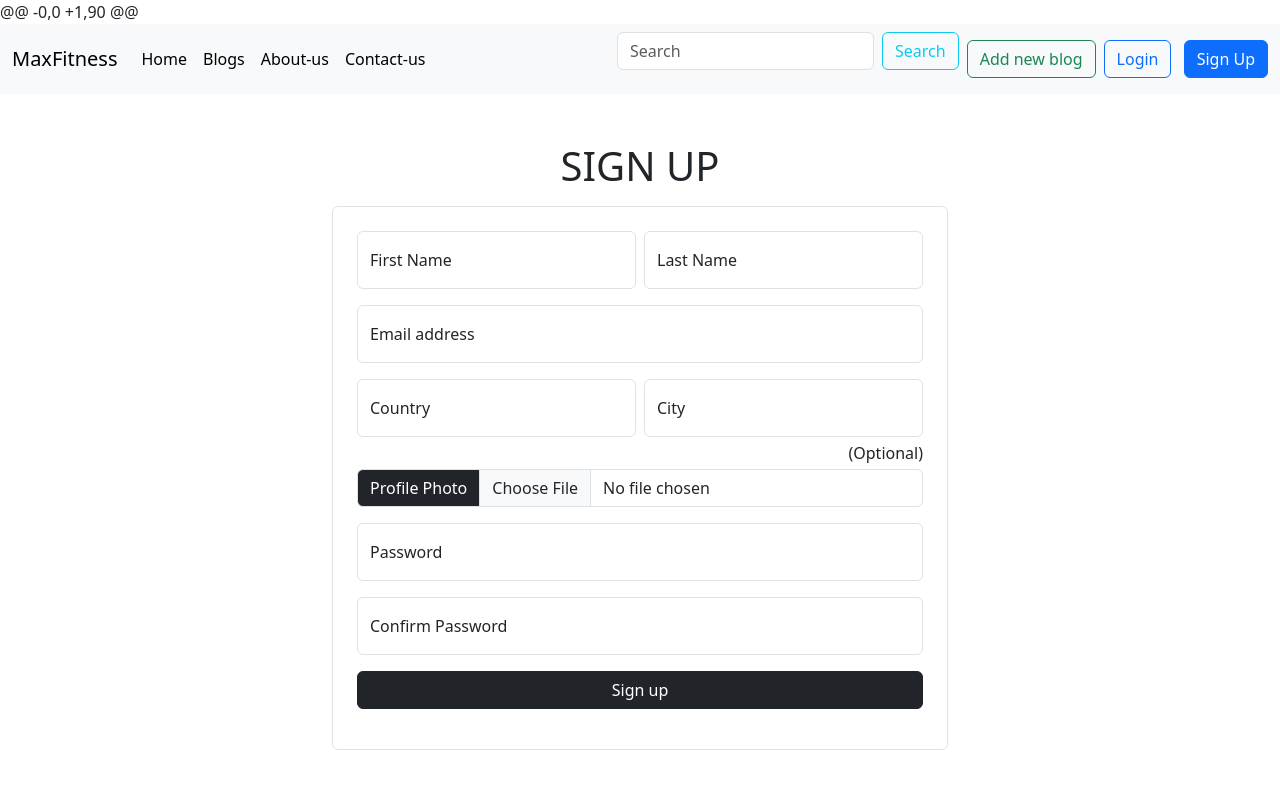
After one commit to Piyush2k3sharma/Django-Maxfitness-, a Django app: page /blog/signup/ in a window 1280 px wide. The commit adds this page. Run offline with Django 5.2, Linux system fonts and the light colour scheme.

Commit message:
Login and signup added :

```diff
--- /dev/null
+++ b/MaxFitness/Blog/templates/Blog/signup.html
@@ -0,0 +1,91 @@
+@@ -0,0 +1,90 @@
+<!doctype html>
+<html lang="en">
+  <head>
+    <meta charset="utf-8">
+    <meta name="viewport" content="width=device-width, initial-scale=1">
+    <title>Signup</title>
+    <link href="https://cdn.jsdelivr.net/npm/bootstrap@5.3.3/dist/css/bootstrap.min.css" rel="stylesheet" integrity="sha384-QWTKZyjpPEjISv5WaRU9OFeRpok6YctnYmDr5pNlyT2bRjXh0JMhjY6hW+ALEwIH" crossorigin="anonymous">
+
+  </head>
+  <body>
+    <nav>
+      {% include 'navbar.html' %}
+    </nav>
+    <main>
+        <h1 class="text-center text-dark mt-5 m-3">SIGN UP</h1>
+        <div class="container w-50">
+            {% if success %}
+                <div class="alert alert-success alert-dismissible fade show" role="alert">
+                    <strong>Success : </strong> {{success}}
+                    <button type="button" class="btn-close" data-bs-dismiss="alert" aria-label="Close"></button>
+                </div>
+            {% endif %}
+            {% if error %}
+                <div class="alert alert-danger alert-dismissible fade show" role="alert">
+                    <strong>Error : </strong> {{error}}
+                    <button type="button" class="btn-close" data-bs-dismiss="alert" aria-label="Close"></button>
+                </div>
+            {% endif %}
+            <form class="rounded p-4 mb-5 border w-80" action="" method="post">
+                <div class="form-floating mb-3">
+                    <div class="row g-2">
+                        <div class="col-md">
+                            <div class="form-floating">
+                                <input type="text" name="first_name" class="form-control" id="floatingInputGrid" placeholder="First Name">
+                                <label for="floatingInputGrid">First Name</label>
+                            </div>
+                        </div>
+                        <div class="col-md">
+                            <div class="form-floating">
+                                <input type="text" name="last_name" class="form-control" id="floatingInputGrid" placeholder="Last Name">
+                                <label for="floatingInputGrid">Last Name</label>
+                            </div>
+                        </div>
+                    </div>
+                </div>
+                <div class="form-floating mb-3">
+                    <input type="email" name="email" class="form-control" id="floatingInput" placeholder="name@example.com">
+                    <label for="floatingInput">Email address</label>
+                </div>
+                <div class="form-floating ">
+                    <div class="row g-2">
+                        <div class="col-md">
+                            <div class="form-floating">
+                                <input type="text" name="country" class="form-control" id="floatingInputGrid" placeholder="First Name">
+                                <label for="floatingInputGrid">Country</label>
+                            </div>
+                        </div>
+                        <div class="col-md">
+                            <div class="form-floating">
+                                <input type="text" name="city" class="form-control" id="floatingInputGrid" placeholder="Last Name">
+                                <label for="floatingInputGrid">City</label>
+                            </div>
+                        </div>
+                    </div>
+                </div>
+                <label for="floatingInputGrid" class="mt-1 mb-1 text-end w-100">(Optional)</label>
+                <div class="form-floating mb-3">
+                    <div class="input-group mb-3">
+                        <label class="input-group-text bg-dark text-white" for="inputGroupFile01">Profile Photo</label>
+                        <input name="profile_photo" type="file" class="form-control" id="inputGroupFile01">
+                    </div>
+                </div>
+                <div class="form-floating mb-3">
+                    <input type="password" name="password" class="form-control" id="floatingPassword" placeholder="Password">
+                    <label for="floatingPassword">Password</label>
+                </div>
+                <div class="form-floating mb-3">
+                    <input type="password" name="confirm-password" class="form-control" id="floatingPassword" placeholder="Password">
+                    <label for="floatingPassword">Confirm Password</label>
+                </div>
+                <div class="mb-3">
+                    <button type="submit"  class="btn btn-dark w-100">Sign up</button>
+                </div>
+            </form>
+        </div>
+        </div>
+    </main>
+    <script src="https://cdn.jsdelivr.net/npm/bootstrap@5.3.3/dist/js/bootstrap.bundle.min.js" integrity="sha384-YvpcrYf0tY3lHB60NNkmXc5s9fDVZLESaAA55NDzOxhy9GkcIdslK1eN7N6jIeHz" crossorigin="anonymous"></script>
+  </body>
+</html>
--- a/MaxFitness/Blog/urls.py
+++ b/MaxFitness/Blog/urls.py
@@ -11,4 +11,6 @@ urlpatterns = [
     path('delete-blog/<int:blog_id>',views.delete_blog,name='delete_blog'),
     path('update-blog/<int:blog_id>',views.update_blog,name='update_blog'),
     path('blog-page/<int:blog_id>/',views.view_blog,name="view_blogs"),
+    path('login/',views.login_user,name="login_user"),
+    path('signup/',views.signup_user,name="signup_user"),
 ]
--- a/MaxFitness/Blog/views.py
+++ b/MaxFitness/Blog/views.py
@@ -64,7 +64,7 @@ def add_blog(request):
 def view_blog(request,blog_id):
     blog = Blog.objects.get(blog_id=blog_id)
     data = {
-        'blog' : blog
+        'blog_list' : blog
     }
     return render(request,'Blog/view_blogs.html',context=data)
 
@@ -76,7 +76,7 @@ def delete_blog(request,blog_id):
 def update_blog(request,blog_id):
     blog = Blog.objects.get(blog_id=blog_id)
     data = {
-        'blog' : blog
+        'blog_list' : blog
     }
     if request.POST:
 
@@ -113,3 +113,10 @@ def update_blog(request,blog_id):
         else:
             data['error'] = "All fields are required"
     return render(request,'Blog/update_blogs.html',context=data)
+
+
+def login_user(request):
+    return render(request,"Blog/login.html")
+
+def signup_user(request):
+    return render(request,'Blog/signup.html')
--- a/MaxFitness/MaxFitness/settings.py
+++ b/MaxFitness/MaxFitness/settings.py
@@ -121,6 +121,10 @@ STATIC_URL = 'static/'
 
 STATICFILES_DIRS  = [os.path.join(BASE_DIR,"static")]
 
+MEDIA_URL = "media/"
+
+MEDIA_ROOT = os.path.join(BASE_DIR, "media")
+
 # Default primary key field type
 # https://docs.djangoproject.com/en/5.1/ref/settings/#default-auto-field
 
--- a/MaxFitness/MaxFitness/urls.py
+++ b/MaxFitness/MaxFitness/urls.py
@@ -16,10 +16,14 @@ Including another URLconf
 """
 from django.contrib import admin
 from django.urls import path,include
-from . import views
+from . import views,settings
+from django.conf.urls.static import static
 
 urlpatterns = [
     path('admin/', admin.site.urls),
     path('', views.home,name="homepage"),
     path('blog/',include('Blog.urls'))
 ]
+
+if settings.DEBUG:
+    urlpatterns += static(settings.MEDIA_URL, document_root=settings.MEDIA_ROOT)
--- a/MaxFitness/templates/navbar.html
+++ b/MaxFitness/templates/navbar.html
@@ -29,9 +29,13 @@
             </ul>
             <form class="d-flex" role="search">
               <input class="form-control me-2" type="search" placeholder="Search" aria-label="Search">
-              <button class="btn btn-outline-success" type="submit">Search</button>
+              <button class="btn btn-outline-info" type="submit">Search</button>
             </form>
             <a class="btn btn-outline-success ms-2" href="{% url 'Blog:add_new_blog' %}">Add new blog</a>
+            <div>
+              <a class="btn btn-outline-primary ms-2" href="{% url 'Blog:login_user' %}">Login</a>
+              <a class="btn btn-primary ms-2" href="{% url 'Blog:signup_user' %}">Sign Up</a>
+            </div>
           </div>
         </div>
       </nav>
```
Also changed, not shown: MaxFitness/Blog/models.py (+15 -0 lines), MaxFitness/Blog/templates/Blog/login.html (added, +41 -0 lines), MaxFitness/MaxFitness/views.py (+6 -1 lines), MaxFitness/static/css/home.css (+155 -7 lines), MaxFitness/templates/home.html (+18 -1 lines).
